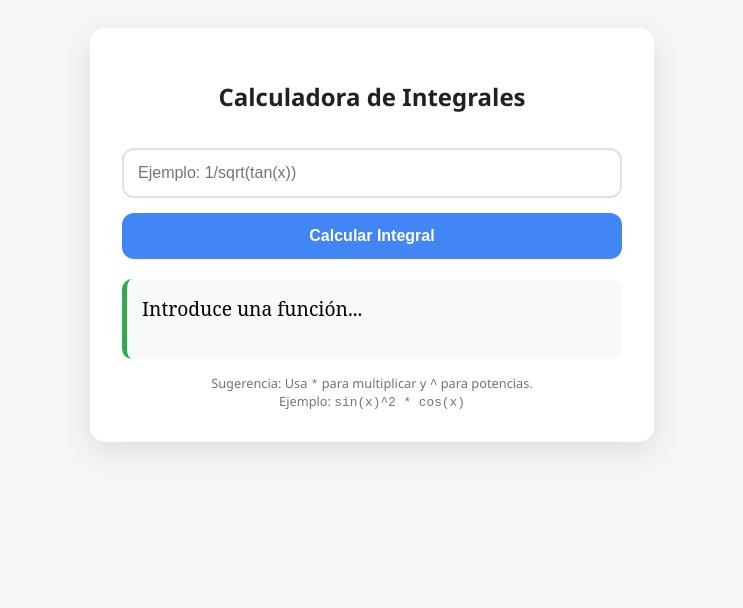
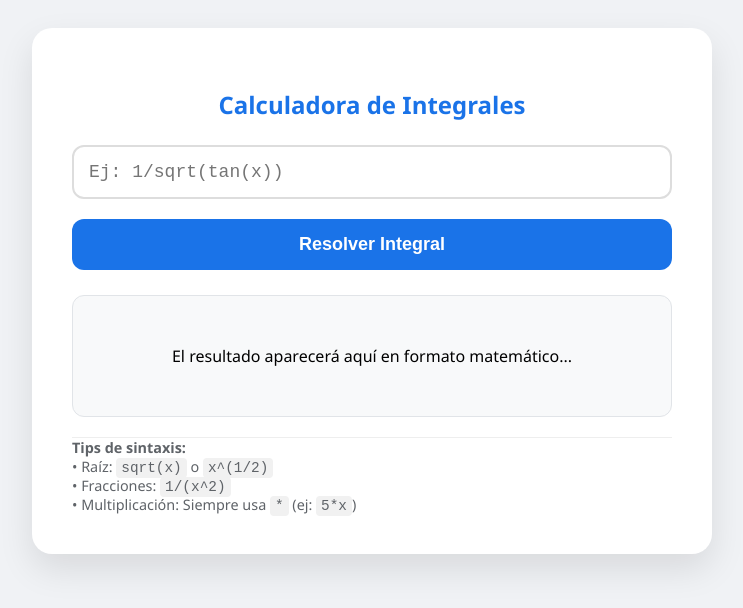
Before and after one commit to srodriguezrojas939/integrales-web, a plain HTML site: page index.html in a window 1280 px wide. Shown: the whole page, without its empty margins (268-1011 px from the left). Drawn offline with nearby package versions, Linux system fonts and the light colour scheme.

Commit message:
Update index.html

```diff
--- a/index.html
+++ b/index.html
@@ -3,64 +3,95 @@
 <head>
     <meta charset="UTF-8">
     <meta name="viewport" content="width=device-width, initial-scale=1.0">
-    <title>Calculadora de Integrales Avanzada</title>
+    <title>Calculadora de Integrales LaTeX</title>
+
     <script src="https://cdn.jsdelivr.net/npm/nerdamer@1.1.13/nerdamer.core.js"></script>
     <script src="https://cdn.jsdelivr.net/npm/nerdamer@1.1.13/Algebra.js"></script>
     <script src="https://cdn.jsdelivr.net/npm/nerdamer@1.1.13/Calculus.js"></script>
 
+    <script id="MathJax-script" async src="https://cdn.jsdelivr.net/npm/mathjax@3/es5/tex-mml-chtml.js"></script>
+
     <style>
-        body { font-family: 'Segoe UI', Tahoma, sans-serif; display: flex; justify-content: center; padding: 20px; background-color: #f4f7f6; }
-        .card { background: white; padding: 2rem; border-radius: 15px; box-shadow: 0 10px 30px rgba(0,0,0,0.1); width: 100%; max-width: 500px; }
-        h2 { color: #202124; text-align: center; font-size: 1.5rem; }
-        input { width: 100%; padding: 14px; margin: 15px 0; border: 2px solid #dfe1e5; border-radius: 12px; font-size: 16px; box-sizing: border-box; }
-        input:focus { border-color: #4285f4; outline: none; }
-        button { width: 100%; padding: 14px; background-color: #4285f4; color: white; border: none; border-radius: 12px; font-size: 16px; cursor: pointer; font-weight: bold; }
-        button:hover { background-color: #357ae8; }
-        #resultado { margin-top: 20px; padding: 15px; border-radius: 10px; background-color: #f8f9fa; border-left: 5px solid #34a853; font-family: 'serif'; font-size: 1.2rem; min-height: 50px; line-height: 1.6; word-break: break-all; }
-        .nota { font-size: 0.8rem; color: #70757a; margin-top: 15px; text-align: center; }
+        body { font-family: 'Segoe UI', sans-serif; display: flex; justify-content: center; padding: 20px; background-color: #f0f2f5; }
+        .card { background: white; padding: 2.5rem; border-radius: 20px; box-shadow: 0 15px 35px rgba(0,0,0,0.1); width: 100%; max-width: 600px; }
+        h2 { color: #1a73e8; text-align: center; margin-bottom: 1.5rem; }
+        .input-group { position: relative; margin-bottom: 20px; }
+        input { width: 100%; padding: 15px; border: 2px solid #ddd; border-radius: 12px; font-size: 18px; box-sizing: border-box; transition: all 0.3s; font-family: monospace; }
+        input:focus { border-color: #1a73e8; outline: none; box-shadow: 0 0 10px rgba(26,115,232,0.1); }
+        button { width: 100%; padding: 15px; background: #1a73e8; color: white; border: none; border-radius: 12px; font-size: 18px; cursor: pointer; font-weight: bold; transition: background 0.2s; }
+        button:hover { background: #1557b0; }
+
+        #contenedor-resultado {
+            margin-top: 25px;
+            padding: 20px;
+            border-radius: 12px;
+            background-color: #f8f9fa;
+            border: 1px solid #e1e4e8;
+            min-height: 80px;
+            display: flex;
+            align-items: center;
+            justify-content: center;
+            overflow-x: auto; /* Para que integrales largas no rompan el diseño */
+        }
+        .instrucciones { font-size: 0.9rem; color: #5f6368; margin-top: 20px; border-top: 1px solid #eee; pt: 15px; }
+        code { background: #f1f1f1; padding: 2px 5px; border-radius: 4px; }
     </style>
 </head>
 <body>
+
 <div class="card">
     <h2>Calculadora de Integrales</h2>
-        <input type="text" id="entrada" placeholder="Ejemplo: 1/sqrt(tan(x))" onkeypress="if(event.key==='Enter') calcular()">
-        <button onclick="calcular()">Calcular Integral</button>
 
-        <div id="resultado">Introduce una función...</div>
+    <div class="input-group">
+        <input type="text" id="entrada" placeholder="Ej: 1/sqrt(tan(x))" onkeypress="if(event.key==='Enter') calcular()">
+    </div>
 
-        <div class="nota">
-            Sugerencia: Usa <code>*</code> para multiplicar y <code>^</code> para potencias. <br>
-            Ejemplo: <code>sin(x)^2 * cos(x)</code>
+    <button onclick="calcular()">Resolver Integral</button>
+
+    <div id="contenedor-resultado">
+        <div id="salida">El resultado aparecerá aquí en formato matemático...</div>
+    </div>
+
+    <div class="instrucciones">
+        <strong>Tips de sintaxis:</strong><br>
+        • Raíz: <code>sqrt(x)</code> o <code>x^(1/2)</code><br>
+        • Fracciones: <code>1/(x^2)</code><br>
+        • Multiplicación: Siempre usa <code>*</code> (ej: <code>5*x</code>)
     </div>
 </div>
 
 <script>
     function calcular() {
-            const input = document.getElementById('entrada').value.toLowerCase();
-            const resDiv = document.getElementById('resultado');
+        const txtInput = document.getElementById('entrada').value.trim();
+        const salida = document.getElementById('salida');
 
-            if (!input.trim()) return;
+        if (!txtInput) return;
 
+        salida.innerHTML = "Calculando...";
+
+        // Pequeña pausa para permitir que el navegador muestre "Calculando..."
+        // antes de procesar integrales pesadas
+        setTimeout(() => {
             try {
-                // Nerdamer es más inteligente procesando la entrada
-                // .integrate('x') le dice que integre respecto a x
-                // .toString() nos da el resultado en texto
-                let integral = nerdamer(`integrate(${input}, x)`);
-                let resultadoFinal = integral.toString();
+                // 1. Calcular la integral
+                let expresion = nerdamer(`integrate(${txtInput}, x)`);
 
-                // Si el resultado es igual a la entrada de la integral, significa que no pudo resolverla
-                if (resultadoFinal.includes('integrate')) {
-                    resDiv.innerHTML = "❌ <strong>No encontrada:</strong> La integral es demasiado compleja para resolverla simbólicamente.";
-                    resDiv.style.borderLeftColor = "#ea4335";
-                } else {
-                    resDiv.innerHTML = `<strong>Resultado:</strong><br> ∫ (${input}) dx = <br><br> <span style="color:#1a73e8;">${resultadoFinal} + C</span>`;
-                    resDiv.style.borderLeftColor = "#34a853";
+                // 2. Convertir a formato LaTeX
+                let latexResult = expresion.toTeX();
+
+                // 3. Preparar el HTML para MathJax
+                // Usamos $$ para modo bloque en LaTeX
+                salida.innerHTML = `$$\\int f(x)dx = ${latexResult} + C$$`;
+
+                // 4. Pedirle a MathJax que procese el nuevo contenido
+                MathJax.typesetPromise([salida]).catch((err) => console.log(err));
+
+            } catch (e) {
+                salida.innerHTML = "<span style='color:red;'>❌ Error: Expresión no válida o demasiado compleja.</span>";
             }
-            } catch (e) {
-                resDiv.innerHTML = "❌ <strong>Error:</strong> Revisa los paréntesis o la sintaxis (ej. usa 5*x).";
-                resDiv.style.borderLeftColor = "#ea4335";
-            }
+        }, 100);
     }
 </script>
+
 </body>
 </html>
```
Lines whose indentation alone changed are shown as unchanged.
